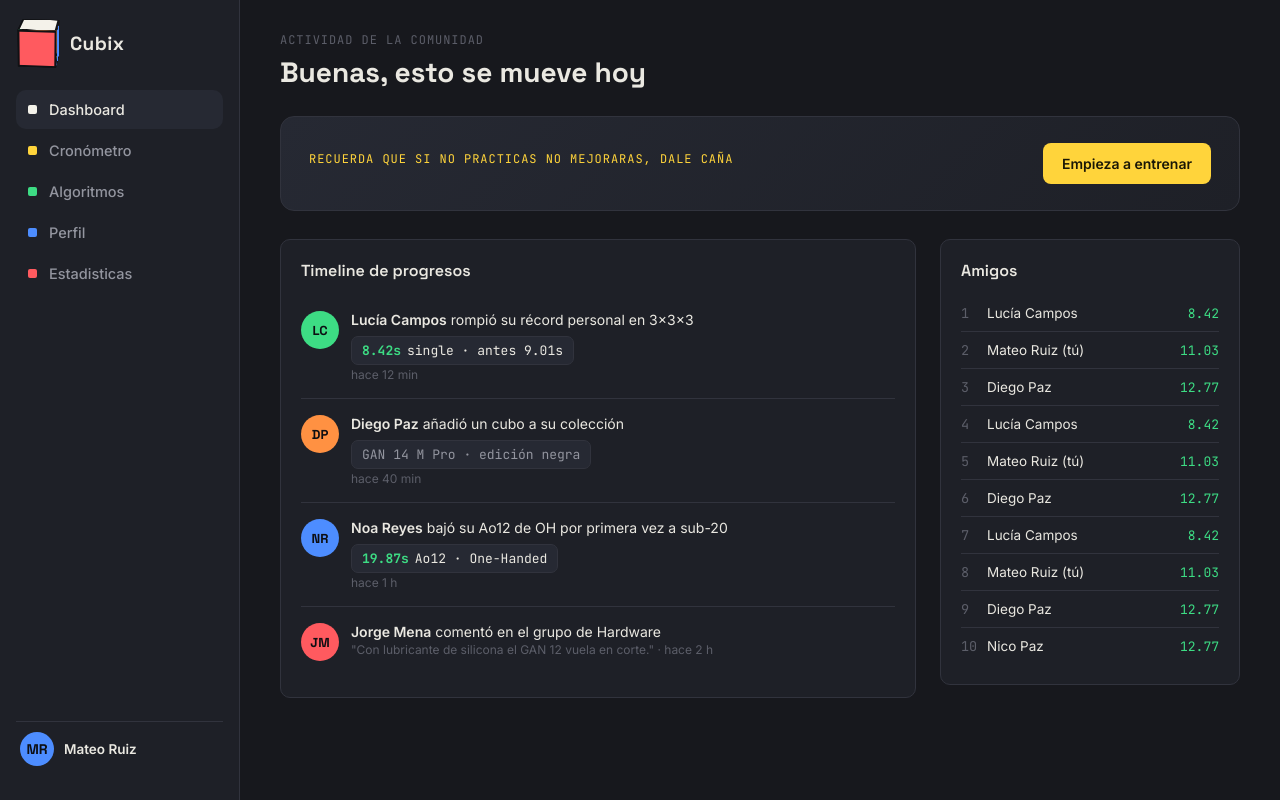
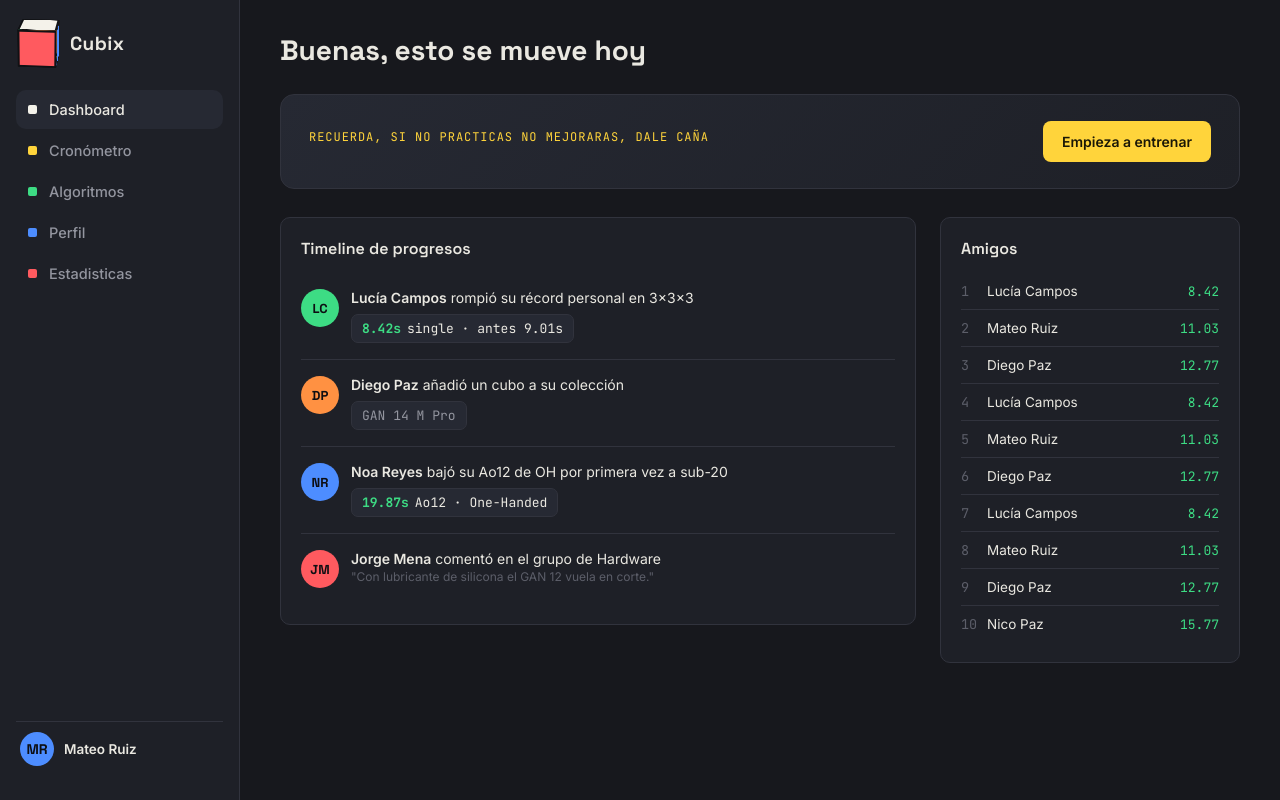
Before and after one commit to PelayoCubero/Cubix, a PHP site: page / in a window 1280 px wide. Run offline with PHP 8.4, Linux system fonts and the light colour scheme.

Commit message:
Add files via upload

```diff
--- a/Cubix/modulos/head.php
+++ b/Cubix/modulos/head.php
@@ -1,6 +1,7 @@
 <meta charset="UTF-8">
 <meta name="viewport" content="width=device-width, initial-scale=1.0">
-<title>Cubix</title>
+<link rel="icon" type="image/png" href=".\modulos\logo.png">
 <link rel="preconnect" href="https://fonts.googleapis.com">
 <link href="https://fonts.googleapis.com/css2?family=Space+Grotesk:wght@500;600;700&family=JetBrains+Mono:wght@400;500;700&family=Inter:wght@400;500;600&display=swap" rel="stylesheet">
 <link rel="stylesheet" href="CSS/styles.css">
+<title>Cubix</title>
--- a/Cubix/paginas/dashboard.php
+++ b/Cubix/paginas/dashboard.php
@@ -1,13 +1,12 @@
 
 <section class="view active" id="dashboard">
 <div class="view-header">
-    <div class="eyebrow">Actividad de la comunidad</div>
     <h1>Buenas, esto se mueve hoy</h1>
 </div>
 
 <div class="hero-scramble">
     <div>
-        <div class="label">Recuerda que si no practicas no mejoraras, dale caña</div>
+        <div class="label">Recuerda, si no practicas no mejoraras, dale caña</div>
     </div>
     <button class="btn btn-primary" onclick="showView('timer')">Empieza a entrenar</button>
 </div>
@@ -21,7 +20,6 @@
         <div class="feed-body">
         <div class="who"><b>Lucía Campos</b> rompió su récord personal en 3x3x3</div>
         <div class="pb-tag"><b>8.42s</b> single · antes 9.01s</div>
-        <div class="when">hace 12 min</div>
         </div>
     </div>
 
@@ -29,8 +27,7 @@
         <div class="avatar" style="background:var(--orange-face)">DP</div>
         <div class="feed-body">
         <div class="who"><b>Diego Paz</b> añadió un cubo a su colección</div>
-        <div class="pb-tag" style="color:var(--text-dim)">GAN 14 M Pro · edición negra</div>
-        <div class="when">hace 40 min</div>
+        <div class="pb-tag" style="color:var(--text-dim)">GAN 14 M Pro</div>
         </div>
     </div>
 
@@ -39,7 +36,6 @@
         <div class="feed-body">
         <div class="who"><b>Noa Reyes</b> bajó su Ao12 de OH por primera vez a sub-20</div>
         <div class="pb-tag"><b>19.87s</b> Ao12 · One-Handed</div>
-        <div class="when">hace 1 h</div>
         </div>
     </div>
 
@@ -47,7 +43,7 @@
         <div class="avatar" style="background:var(--red-face)">JM</div>
         <div class="feed-body">
         <div class="who"><b>Jorge Mena</b> comentó en el grupo de Hardware</div>
-        <div class="when">"Con lubricante de silicona el GAN 12 vuela en corte." · hace 2 h</div>
+        <div class="when">"Con lubricante de silicona el GAN 12 vuela en corte."</div>
         </div>
     </div>
     </div>
@@ -56,15 +52,15 @@
     <div class="card widget">
         <h2>Amigos</h2>
         <div class="rank-row"><span class="rank-num">1</span><span class="rname">Lucía Campos</span><span class="rtime">8.42</span></div>
-        <div class="rank-row"><span class="rank-num">2</span><span class="rname">Mateo Ruiz (tú)</span><span class="rtime">11.03</span></div>
+        <div class="rank-row"><span class="rank-num">2</span><span class="rname">Mateo Ruiz</span><span class="rtime">11.03</span></div>
         <div class="rank-row"><span class="rank-num">3</span><span class="rname">Diego Paz</span><span class="rtime">12.77</span></div>
         <div class="rank-row"><span class="rank-num">4</span><span class="rname">Lucía Campos</span><span class="rtime">8.42</span></div>
-        <div class="rank-row"><span class="rank-num">5</span><span class="rname">Mateo Ruiz (tú)</span><span class="rtime">11.03</span></div>
+        <div class="rank-row"><span class="rank-num">5</span><span class="rname">Mateo Ruiz</span><span class="rtime">11.03</span></div>
         <div class="rank-row"><span class="rank-num">6</span><span class="rname">Diego Paz</span><span class="rtime">12.77</span></div>
         <div class="rank-row"><span class="rank-num">7</span><span class="rname">Lucía Campos</span><span class="rtime">8.42</span></div>
-        <div class="rank-row"><span class="rank-num">8</span><span class="rname">Mateo Ruiz (tú)</span><span class="rtime">11.03</span></div>
+        <div class="rank-row"><span class="rank-num">8</span><span class="rname">Mateo Ruiz</span><span class="rtime">11.03</span></div>
         <div class="rank-row"><span class="rank-num">9</span><span class="rname">Diego Paz</span><span class="rtime">12.77</span></div>
-        <div class="rank-row"><span class="rank-num">10</span><span class="rname">Nico Paz</span><span class="rtime">12.77</span></div>
+        <div class="rank-row"><span class="rank-num">10</span><span class="rname">Nico Paz</span><span class="rtime">15.77</span></div>
     </div>
 
 
```
Also changed, not shown: Cubix/modulos/logo.png (added).
